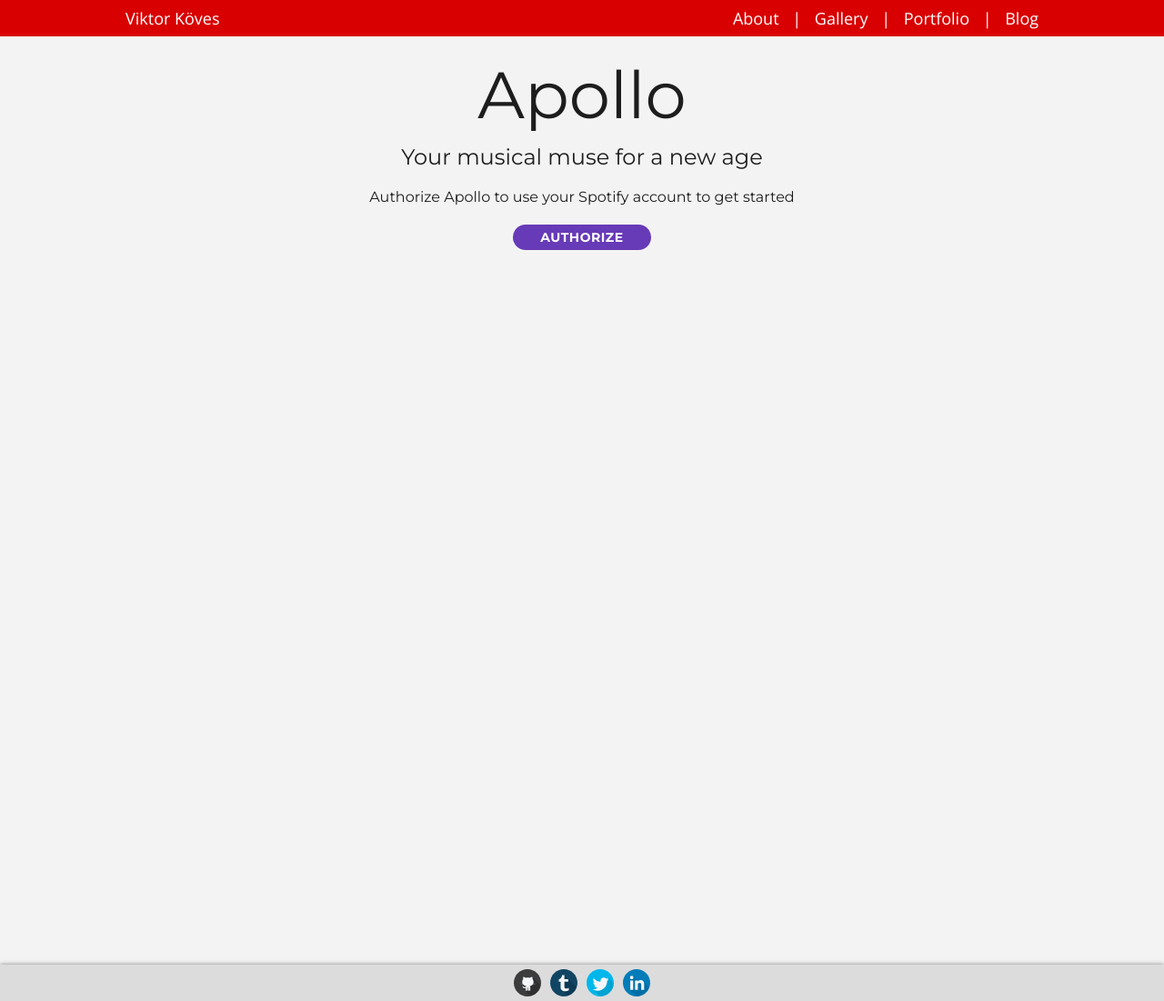
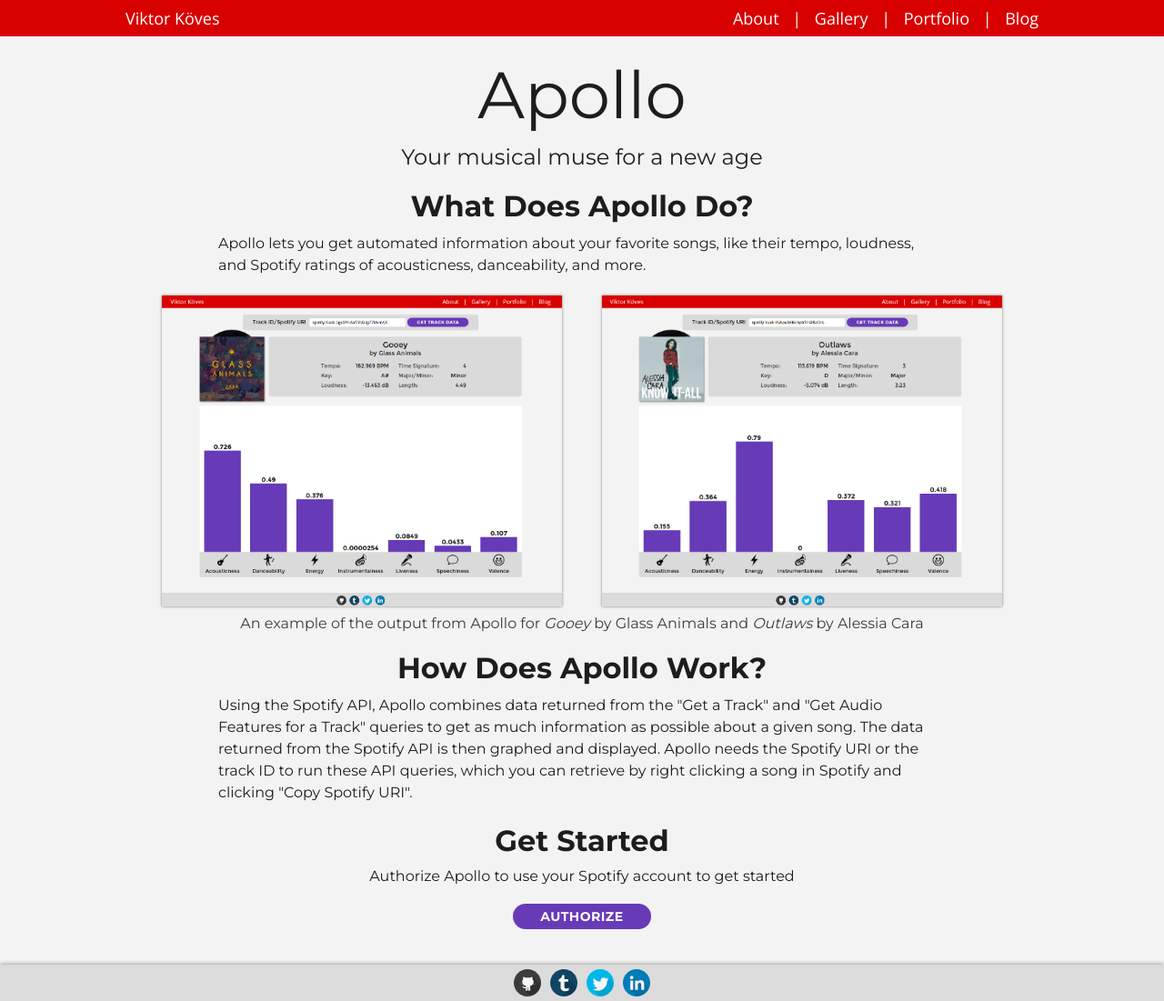
Before and after one commit to vkoves/vkoves.github.io, a Jekyll site: the page built from apollo/index.html, in a window 1280 px wide and 1101 px high. Shown: the whole window at 91% size. Built offline with Jekyll 4.4.1, drawn with Linux system fonts in a browser that asks for light colours.

Commit message:
APOLLO, TEXT - Updated Apollo pre-auth page with screenshots and better descriptions

```diff
--- a/apollo/apollo.css
+++ b/apollo/apollo.css
@@ -39,6 +39,26 @@
 {
 	margin-top: 10px;
 	font-weight: normal;
+}
+.pre-authorize .description-text
+{
+	line-height: 1.5;
+	width: 80%;
+	margin-left: auto;
+	margin-right: auto;
+	text-align: left;
+}
+.pre-authorize .screenshot
+{
+	width: 44%;
+	margin: 0% 2% 0% 2%;
+	box-shadow: 0px 0px 3px grey;
+}
+.pre-authorize .caption
+{
+	margin-bottom: 20px;
+	color: #3c3c3c;
+	margin-top: 5px;
 }
 
 /* Hide feature-rich panel by default (wait till auth) */
--- a/apollo/index.html
+++ b/apollo/index.html
@@ -13,8 +13,27 @@
 <div class="pre-authorize">
 	<h1 class="main-title">Apollo</h1>
 	<h2 class="sub-title">Your musical muse for a new age</h2>
+
+	<h1>What Does Apollo Do?</h1>
+	<h4 class="no-bold description-text">
+		Apollo lets you get automated information about your favorite songs, like their tempo, loudness, and Spotify ratings of acousticness, danceability, and more.
+	</h4>
+	<img src="screenshot.png" class="screenshot">
+	<img src="screenshot2.png" class="screenshot">
+	<div class="caption">An example of the output from Apollo for <i>Gooey</i> by Glass Animals and <i>Outlaws</i> by Alessia Cara</div>
+
+	<h1>How Does Apollo Work?</h1>
+	<h4 class="no-bold description-text">
+		Using the Spotify API, Apollo combines data returned from the "Get a Track" and "Get Audio Features for a Track" queries to get as much information
+		as possible about a given song. The data returned from the Spotify API is then graphed and displayed. Apollo needs the Spotify URI or the track ID
+		to run these API queries, which you can retrieve by right clicking a song in Spotify and clicking "Copy Spotify URI".
+	</h4>
+
+	<h1>Get Started</h1>
 	<h4 class="no-bold">Authorize Apollo to use your Spotify account to get started</h4>
 	<div id="spotify-authorize" class="apollo-btn">Authorize</div>
+	<br>
+	<br>
 </div>
 
 
```
Also changed, not shown: apollo/apollo.js (+10 -0 lines), apollo/screenshot.png (added), apollo/screenshot2.png (added).
